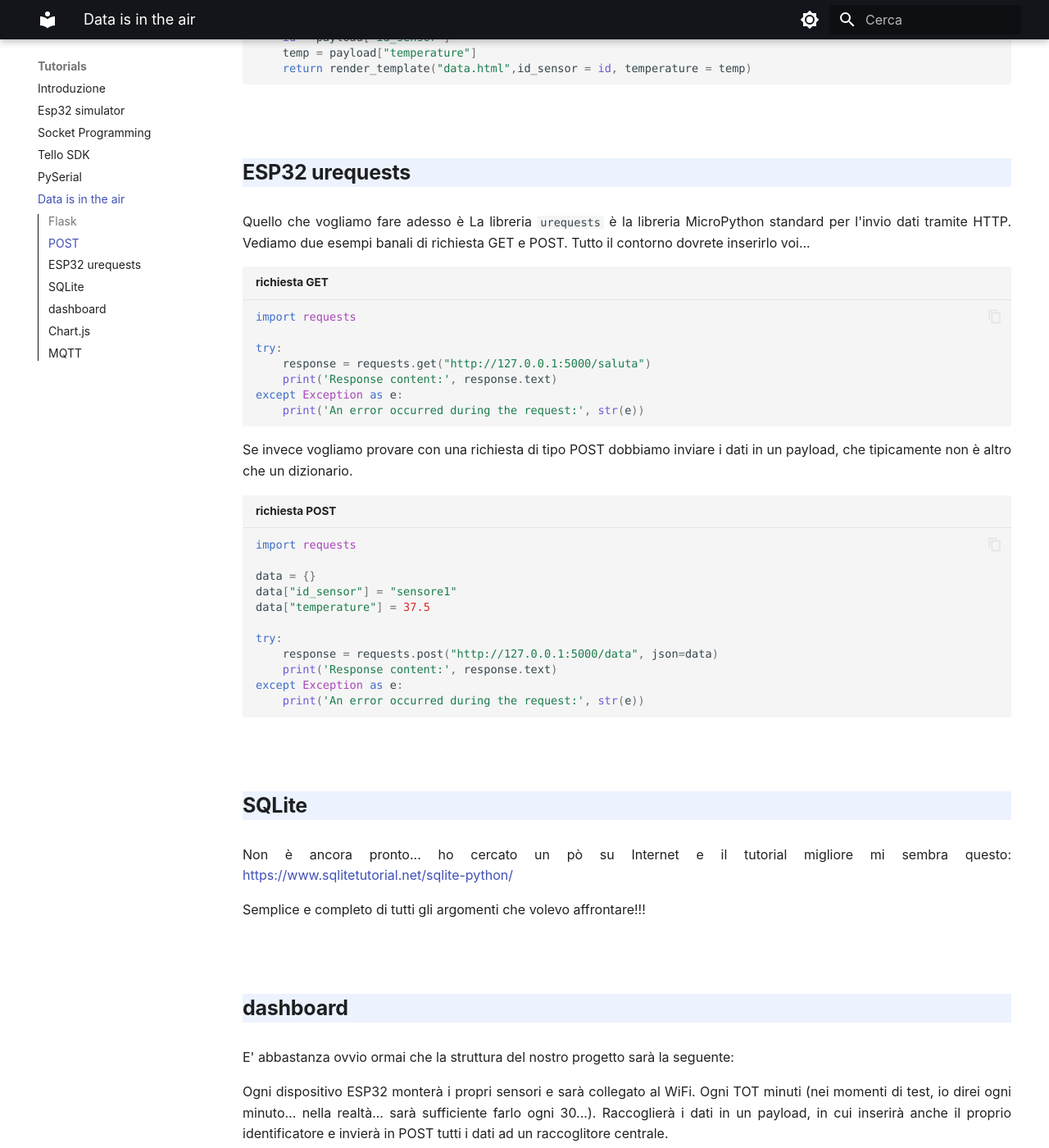
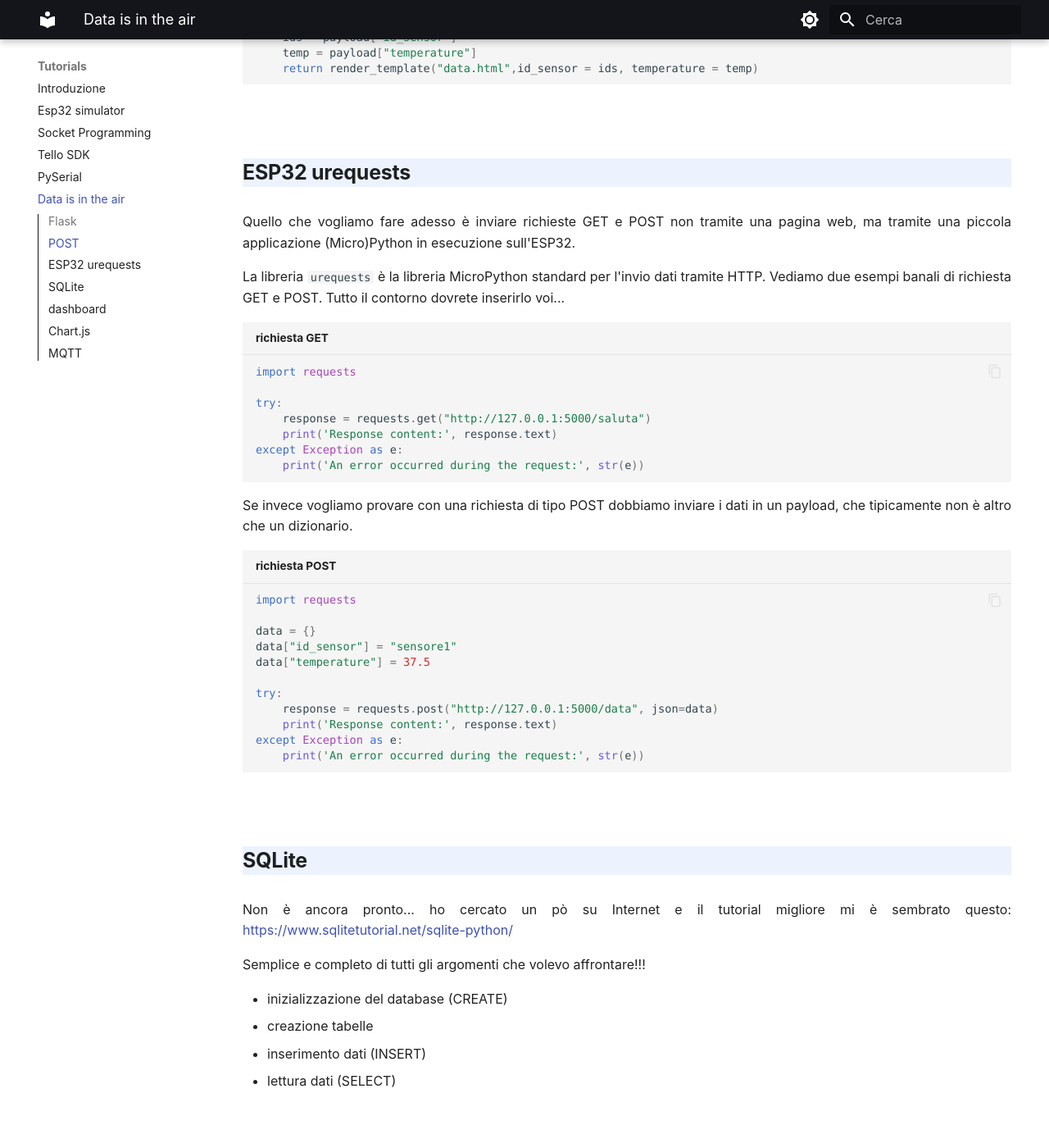
Before and after one commit to dvjlabs/esp32_course, an MkDocs documentation site: the page built from docs/tutorials/40_data_air.md, in a window 1280 px wide and 1400 px high, scrolled down 3342 px. Shown: the whole window at 82% size. Built offline with MkDocs 1.6.1 and Material for MkDocs 9.7.7, drawn with Linux system fonts in a browser that asks for light colours.

Commit message:
data in the air fixes

````diff
--- a/docs/tutorials/40_data_air.md
+++ b/docs/tutorials/40_data_air.md
@@ -142,14 +142,16 @@ def gestisci_dati():
         payload = request.get_json()
     else:
         payload = request.form
-    id = payload["id_sensor"]
+    ids = payload["id_sensor"]
     temp = payload["temperature"]
-    return render_template("data.html",id_sensor = id, temperature = temp)
+    return render_template("data.html",id_sensor = ids, temperature = temp)
 ```
 
 ## ESP32 urequests
 
-Quello che vogliamo fare adesso è
+Quello che vogliamo fare adesso è inviare richieste GET e POST non tramite una pagina web, ma tramite una piccola applicazione (Micro)Python
+in esecuzione sull'ESP32.
+
 La libreria `urequests` è la libreria MicroPython standard per l'invio dati tramite HTTP. Vediamo due esempi banali di richiesta GET e POST.
 Tutto il contorno dovrete inserirlo voi...
 
@@ -182,10 +184,15 @@ except Exception as e:
 
 ## SQLite
 
-Non è ancora pronto... ho cercato un pò su Internet e il tutorial migliore mi sembra questo:
+Non è ancora pronto... ho cercato un pò su Internet e il tutorial migliore mi è sembrato questo:
 [https://www.sqlitetutorial.net/sqlite-python/](https://www.sqlitetutorial.net/sqlite-python/)
 
 Semplice e completo di tutti gli argomenti che volevo affrontare!!!
+
+* inizializzazione del database (CREATE)
+  - creazione tabelle
+* inserimento dati (INSERT)
+* lettura dati (SELECT)
 
 
 
````
